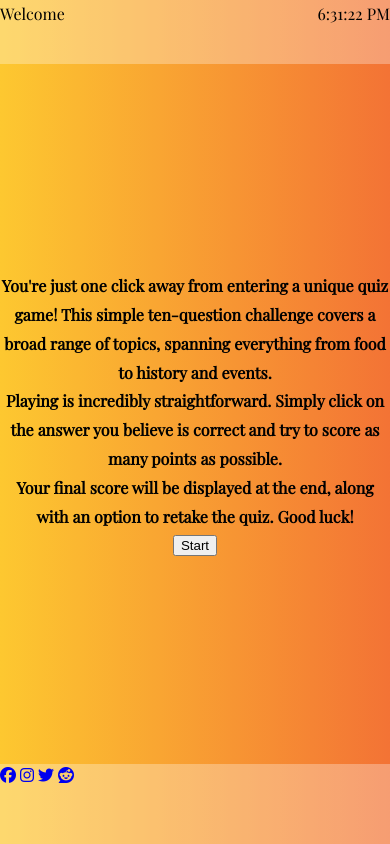
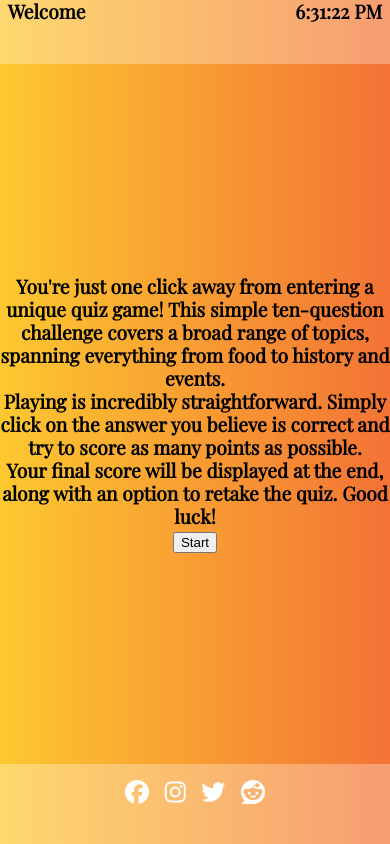
Before and after one commit to Moonchichiii/quiztime-rebuild, a plain HTML site: page quiz.html in a window 390 px wide. Drawn offline with nearby package versions, Linux system fonts and the light colour scheme.

Commit message:
removed the signin and input in the quiz.css compenentes section, and added some small changes to the #showplayer and time, to get it more aligned.

```diff
--- a/assets/css/quiz.css
+++ b/assets/css/quiz.css
@@ -78,13 +78,16 @@ main {
     display: flex;
     width: 100%;
     height: auto;
-    text-align: center;
+
     margin-right: auto;
     margin-left: auto;
     justify-content: center;
+    text-align: center;
+    font-size: 1.8rem;
     font-weight: 700;
     margin-top: 2%;
     margin-bottom: 1%;
+
 }
 
 
@@ -133,3 +136,95 @@ footer {
 .hide {
     display: none;
  }
+
+#showplayer {
+    font-size:1.5rem;
+    font-weight: 500;
+    margin-left:2%;
+}
+
+.time {
+    margin-right: 2%;
+    font-size:1.5rem;
+}
+
+
+
+
+
+
+
+
+/* footer social icons */
+
+.social {
+    display: flex;
+    align-items: center;
+    justify-content: center;
+    gap: 2%;
+    margin-top: 1%;
+    margin-bottom: 2%;
+}
+
+i {
+    font-size:1.5rem;
+    color:var(--social-link-colors)
+}
+
+i:hover {
+    transition: 200ms;
+    transform: scale(1.2);
+    color:var(--social-hover-colors);
+}
+
+
+
+
+
+
+/* @ media */
+@media screen and (min-width:280px) and (max-width:678px) {
+    h1  {
+        font-size:4rem;
+        font-family: 'Playfair Display', serif;
+        text-align: center;
+    }
+
+    p {
+        font-family: 'Playfair Display', serif;
+        text-align: center;
+        margin: auto;
+        line-height: 1.2;
+        font-weight: 800;
+        font-size: 1.2rem;
+    }
+    .social {
+        display: flex;
+        align-items: center;
+        justify-content: center;
+        gap: 4%;
+        margin-top: 4%;
+
+    }
+}
+
+@media screen and (min-width:653px) and (max-height:280px) {
+    h1  {
+        font-size:2rem;
+        font-family: 'Playfair Display', serif;
+        text-align: center;
+    }
+    .social {
+        display: flex;
+        align-items: center;
+        justify-content: center;
+        gap: 4%;
+        margin-top: 1%;
+
+    }
+    i {
+        font-size:0.8rem;
+        color:var(--social-link-colors)
+    }
+
+}
```
